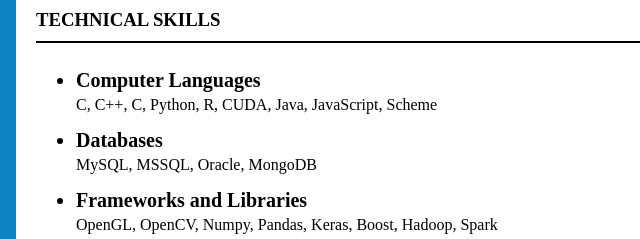
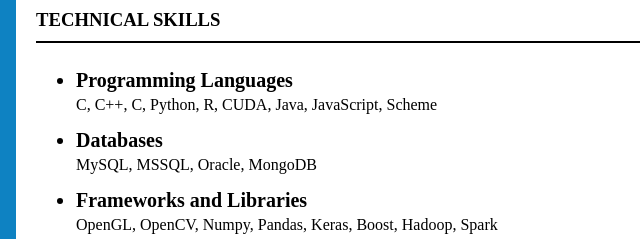
Before and after one commit to amsainju/amsainju.github.io, a plain HTML site: page index.html in a window 1280 px wide. Shown: the part 348-587 px from the top of the page, 373-1013 px from the left. Drawn offline with Linux system fonts and the light colour scheme.

Commit message:
update index

```diff
--- a/index.html
+++ b/index.html
@@ -78,7 +78,7 @@
               </div>
               <div class="bottom">
                   <ul class="listing6">
-                      <li>Computer Languages
+                      <li>Programming Languages
                         </li>
                       <span>C, C++, C, Python, R, CUDA, Java, JavaScript, Scheme </span>
 
```
